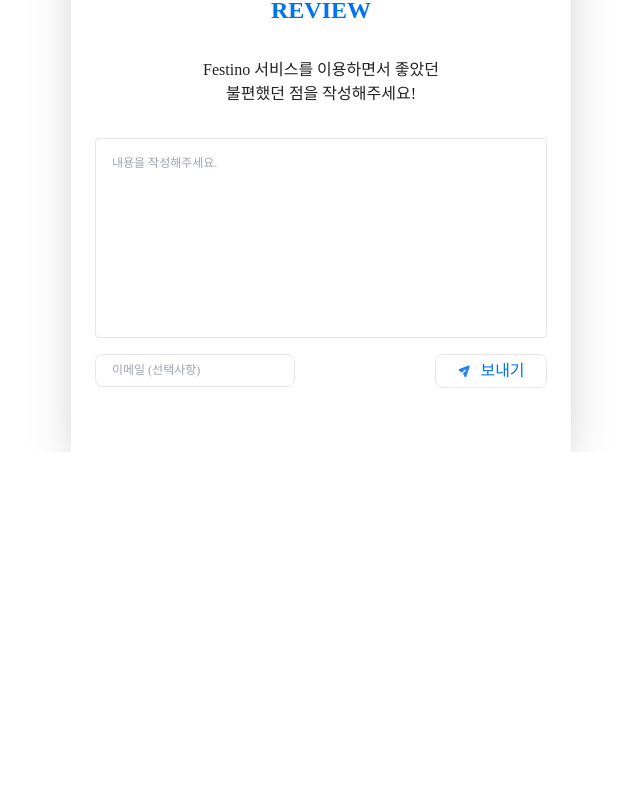
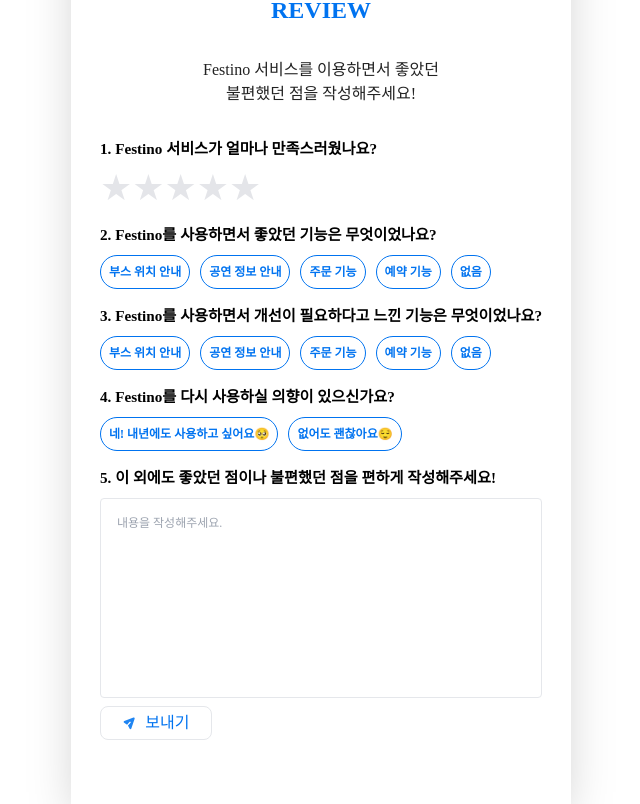
Before and after one commit to niireymik/Festino-App-FE-v2, a React (Vite) app: page /teamreview in a window 1280 px wide. Shown: the part 1480-2284 px from the top of the page, without its empty margins (319-959 px from the left). Before the commit the page ends 1932 px from the top, so only its background shows below. Built offline with nearby package versions, Linux system fonts and the light colour scheme; no server answers; a web font is replaced by a local one.

Commit message:
style: 리뷰 영역 와이어프레임 기반으로 구현

```diff
--- a/src/components/teamreview/Review.tsx
+++ b/src/components/teamreview/Review.tsx
@@ -2,56 +2,150 @@
 import { useState } from 'react';
 
 const Review: React.FC = () => {
-  const [email, setEmail] = useState('');
-  const [content, setContent] = useState('');
+  const [rating, setRating] = useState(0);
+  const [goodFunc, setGoodFunc] = useState('');
+  const [badFunc, setBadFunc] = useState('');
+  const [reason, setReason] = useState('');
+  const [reuse, setReuse] = useState('');
+  const [feedback, setFeedBack] = useState('');
 
-  const handleClickReviewSubmit = async () => {
-    if (email && !email.includes('@')) {
-      alert('Please enter a valid email address');
-      return;
-    }
-
-    try {
-      const response = await api.post('/main/review', {
-        content,
-        email,
-      });
-      if (!response.data.success) {
-        alert('Something went wrong, Please try again');
-        return;
-      }
-    } catch (error) {
-      alert('Something went wrong, Please try again');
-      console.error(error);
-      return;
-    }
+  const resetReview = () => {
+    setRating(0);
+    setGoodFunc('');
+    setBadFunc('');
+    setReason('');
+    setReuse('');
+    setFeedBack('');
   };
 
+  const handleSubmit = () => {
+    const payload = {
+      rating,
+      goodFunc,
+      badFunc,
+      reason,
+      reuse,
+      feedback,
+    };
+
+    resetReview();
+    console.log('제출 내용:', payload);
+  };
+
+  const featureOptions = ['부스 위치 안내', '공연 정보 안내', '주문 기능', '예약 기능', '없음'];
+
   return (
-    <>
-      <textarea
-        placeholder="내용을 작성해주세요."
-        className="text-xs border border-gray-200 rounded w-full px-4 py-4 h-[200px] resize-none"
-        value={content}
-        onChange={(e) => setContent(e.target.value)}
-      ></textarea>
-      <div className="flex w-full justify-between items-center placeholder-gray-400">
-        <input
-          type="text"
-          placeholder="이메일 (선택사항)"
-          className="text-xs rounded-lg border border-gray-200 px-4 w-[200px] h-[33px] align-middle"
-          value={email}
-          onChange={(e) => setEmail(e.target.value)}
+    <div className="flex flex-col gap-[1rem]">
+      <div className="flex flex-col gap-[0.5rem]">
+        <div className="text-[0.95rem] font-bold">1. Festino 서비스가 얼마나 만족스러웠나요?</div>
+        <div className="flex">
+          {[1, 2, 3, 4, 5].map((val) => (
+            <span
+              key={val}
+              onClick={() => setRating(val)}
+              className="cursor-pointer text-4xl"
+              style={{ color: val <= rating ? '#ffc107' : '#e4e5e9' }}
+            >
+              ★
+            </span>
+          ))}
+        </div>
+      </div>
+
+      <div className="flex flex-col gap-[0.5rem]">
+        <div className="text-[0.95rem] font-bold">2. Festino를 사용하면서 좋았던 기능은 무엇이었나요?</div>
+        <div className="flex gap-[10px]">
+          {featureOptions.map((feature) => (
+            <button
+              key={feature}
+              onClick={() => setGoodFunc(feature)}
+              className={`text-xs font-bold flex items-center justify-center m-0 px-2 py-2 rounded-2.5xl border
+                ${
+                  goodFunc === feature
+                    ? 'bg-primary-900 text-white border-primary-900'
+                    : 'bg-white text-primary-900 border-primary-900'
+                }`}
+              style={{ backgroundColor: goodFunc === feature ? '#ddd' : '#fff' }}
+            >
+              {feature}
+            </button>
+          ))}
+        </div>
+      </div>
+
+      <div className="flex flex-col gap-[0.5rem]">
+        <div className="text-[0.95rem] font-bold">
+          3. Festino를 사용하면서 개선이 필요하다고 느낀 기능은 무엇이었나요?
+        </div>
+        <div className="flex gap-[10px]">
+          {featureOptions.map((feature) => (
+            <button
+              key={feature}
+              onClick={() => setBadFunc(feature)}
+              className={`text-xs font-bold flex items-center justify-center m-0 px-2 py-2 rounded-2.5xl border
+                ${
+                  badFunc === feature
+                    ? 'bg-primary-900 text-white border-primary-900'
+                    : 'bg-white text-primary-900 border-primary-900'
+                }`}
+              style={{ backgroundColor: badFunc === feature ? '#ddd' : '#fff' }}
+            >
+              {feature}
+            </button>
+          ))}
+        </div>
+      </div>
+
+      {badFunc !== '없음' && badFunc !== '' && (
+        <div className="flex flex-col gap-[0.5rem]">
+          <div className="text-[0.95rem] font-bold">3-1. 왜 그렇게 생각하셨나요?</div>
+          <textarea
+            className="text-xs border border-gray-200 rounded w-full px-4 py-4 resize-none"
+            placeholder="내용을 작성해주세요."
+            value={reason}
+            onChange={(e) => setReason(e.target.value)}
+          />
+        </div>
+      )}
+
+      <div className="flex flex-col gap-[0.5rem]">
+        <div className="text-[0.95rem] font-bold">4. Festino를 다시 사용하실 의향이 있으신가요?</div>
+        <div className="flex gap-[10px]">
+          {['네! 내년에도 사용하고 싶어요🥺', '없어도 괜찮아요😌'].map((option) => (
+            <button
+              key={option}
+              onClick={() => setReuse(option)}
+              className={`text-xs font-bold flex items-center justify-center m-0 px-2 py-2 rounded-2.5xl border
+                ${
+                  reuse === option
+                    ? 'bg-primary-900 text-white border-primary-900'
+                    : 'bg-white text-primary-900 border-primary-900'
+                }`}
+              style={{ backgroundColor: reuse === option ? '#ddd' : '#fff' }}
+            >
+              {option}
+            </button>
+          ))}
+        </div>
+      </div>
+
+      <div className="flex flex-col gap-[0.5rem]">
+        <div className="text-[0.95rem] font-bold">5. 이 외에도 좋았던 점이나 불편했던 점을 편하게 작성해주세요!</div>
+        <textarea
+          className="text-xs border border-gray-200 rounded w-full px-4 py-4 h-[200px] resize-none"
+          placeholder="내용을 작성해주세요."
+          value={feedback}
+          onChange={(e) => setFeedBack(e.target.value)}
         />
+
         <button
-          onClick={handleClickReviewSubmit}
           className="text-primary-900 w-[112px] h-[33px] flex items-center justify-center rounded-lg border border-gray-200 gap-2 py-4"
-          type="button"
+          onClick={() => handleSubmit()}
         >
-          <img src="./images/teamreview/send.svg" /> 보내기
+          <img src="/images/teamreview/send.svg" /> 보내기
         </button>
       </div>
-    </>
+    </div>
   );
 };
 
```
